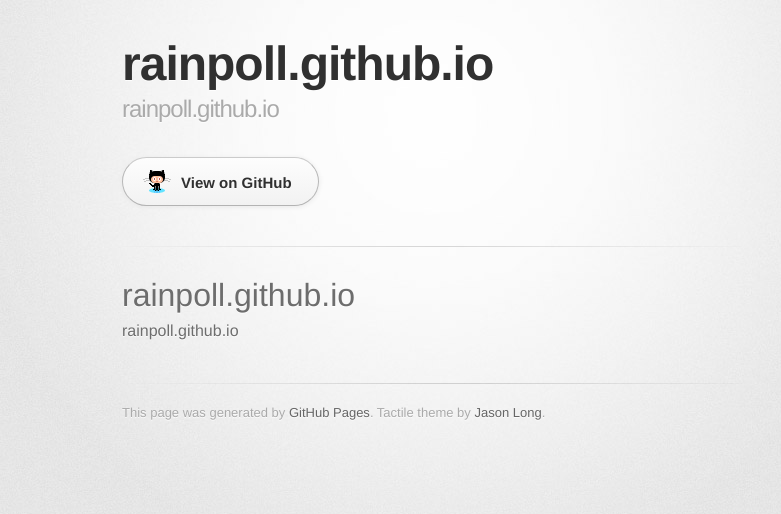
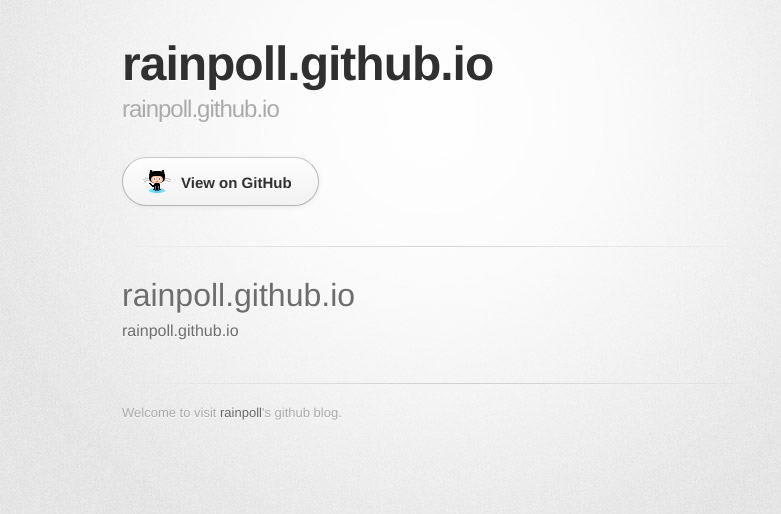
Before and after one commit to rainpoll/rainpoll.github.io, a plain HTML site: page index.html in a window 1280 px wide. Shown: the whole page, without its empty margins (208-989 px from the left). Drawn offline with Linux system fonts and the light colour scheme; a web font is replaced by a local one.

Commit message:
Update index.html

```diff
--- a/index.html
+++ b/index.html
@@ -36,7 +36,7 @@
         </section>
 
         <footer>
-          This page was generated by <a href="https://pages.github.com">GitHub Pages</a>. Tactile theme by <a href="https://twitter.com/jasonlong">Jason Long</a>.
+          Welcome to visit <a href="https://rainpoll.github.io">rainpoll</a>'s github blog.
         </footer>
 
 
```
